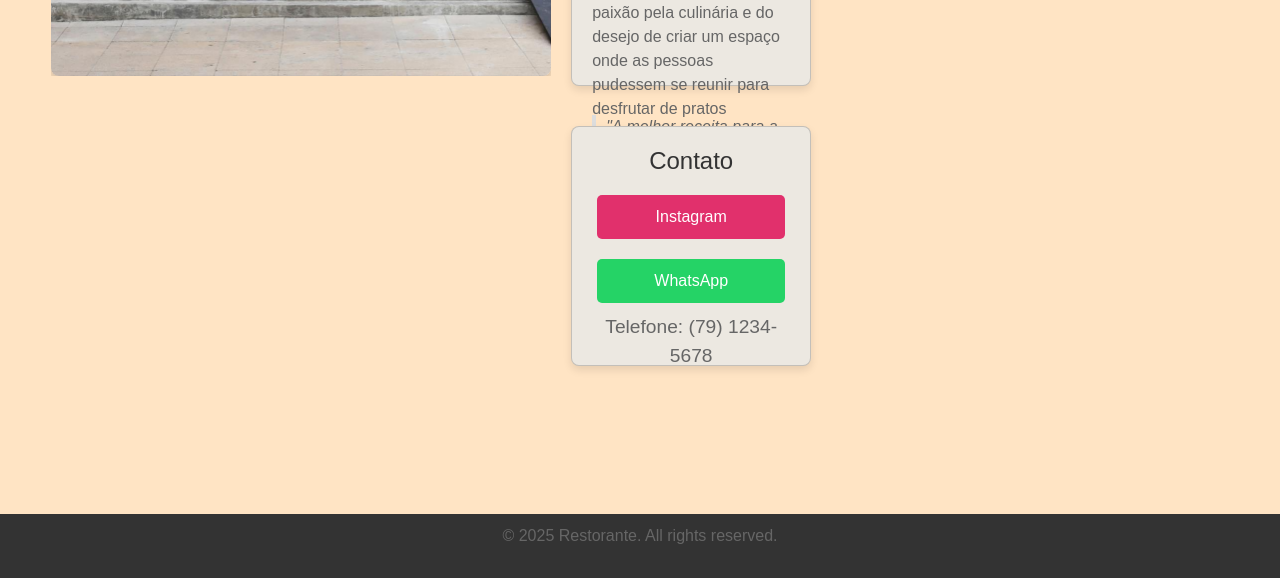
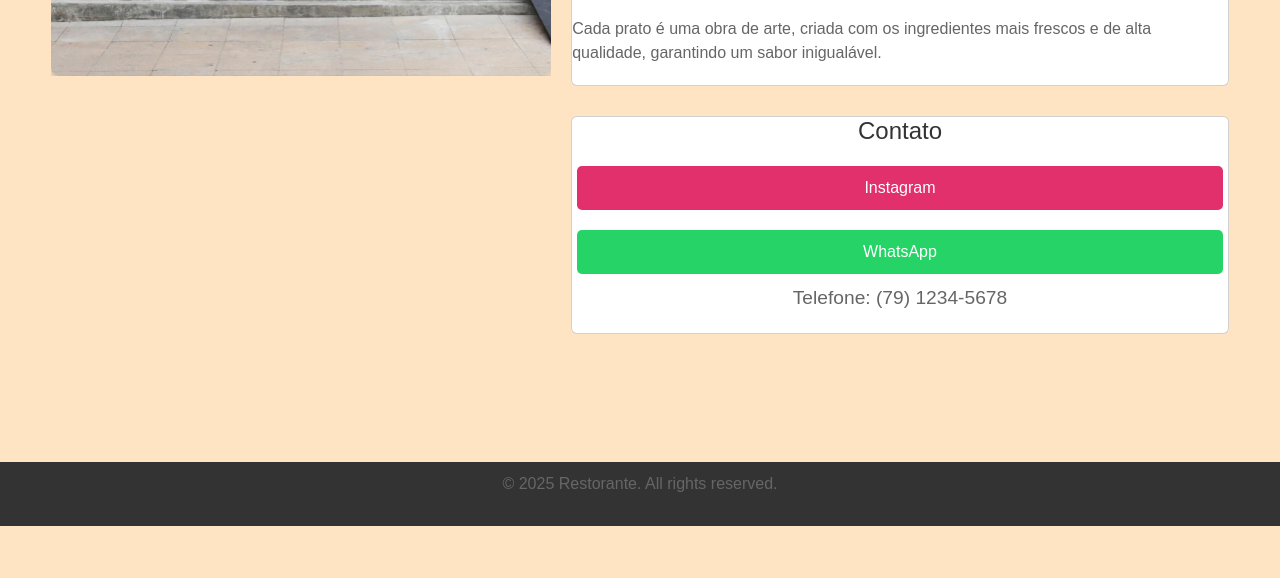
Before and after one commit to BrunoTg7/site-pra-vendas-basico, a plain HTML site: page Restorante/sobre.html in a window 1280 px wide. Shown: the part 544-1122 px from the top of the page. After the commit the page ends 1070 px from the top, so only its background shows below. Drawn offline with nearby package versions, Linux system fonts and the light colour scheme.

Commit message:
Descrição das mudanças

```diff
--- a/Restorante/sobreStyle.css
+++ b/Restorante/sobreStyle.css
@@ -141,17 +141,6 @@ p {
 .conteudo {
   display: flex;
   flex-direction: column;
-}
-
-.card {
-  max-width: 240px;
-  max-height: 240px;
-  margin: 20px 0;
-  padding: 20px;
-  background-color: rgb(236, 232, 225);
-  border-radius: 8px;
-  box-shadow: 0 4px 8px rgba(0, 0, 0, 0.1);
-  transition: transform 0.3s ease;
 }
 
 .card:hover {
```
Also changed, not shown: Restorante/index.js (+9 -0 lines).
